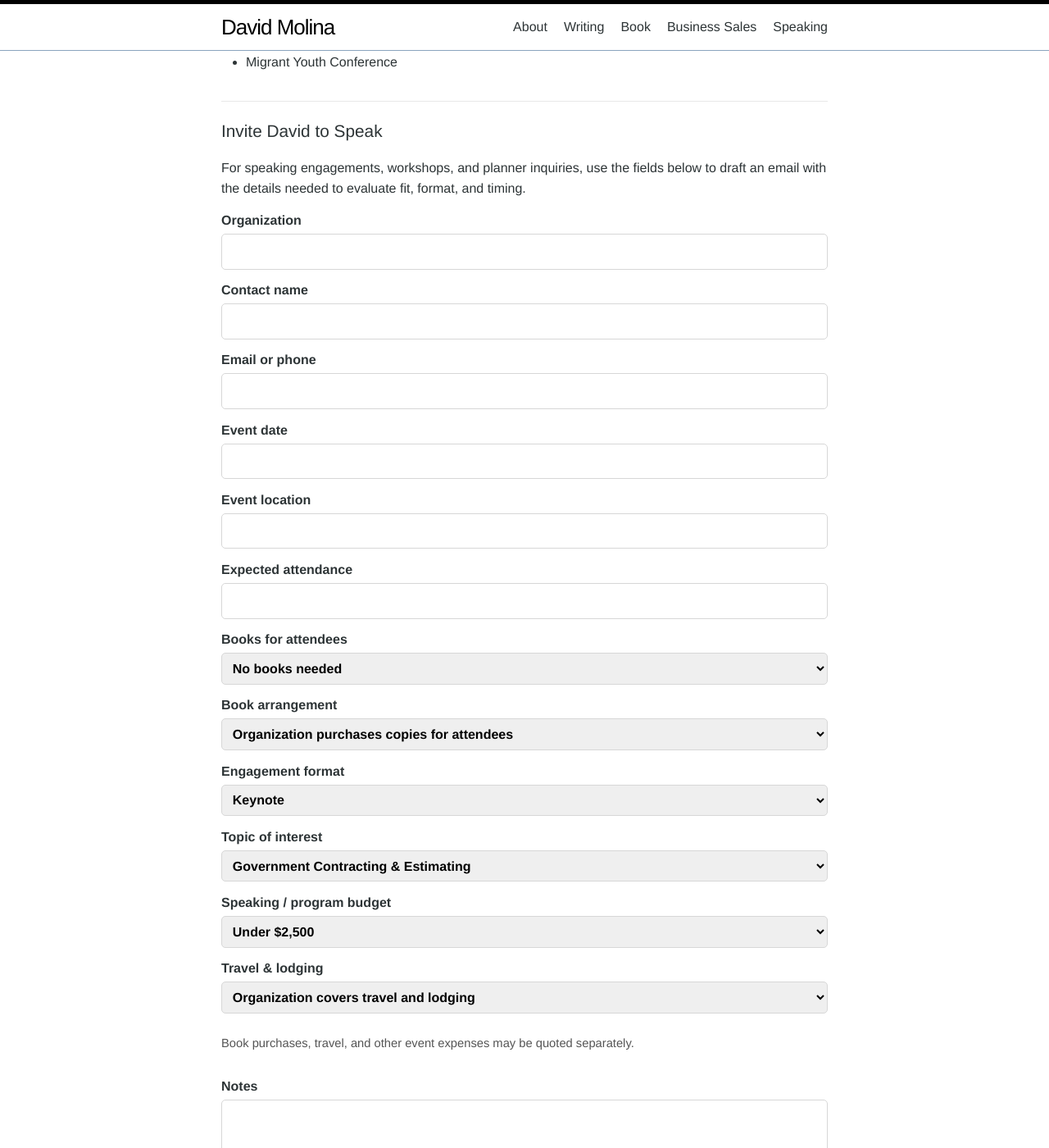
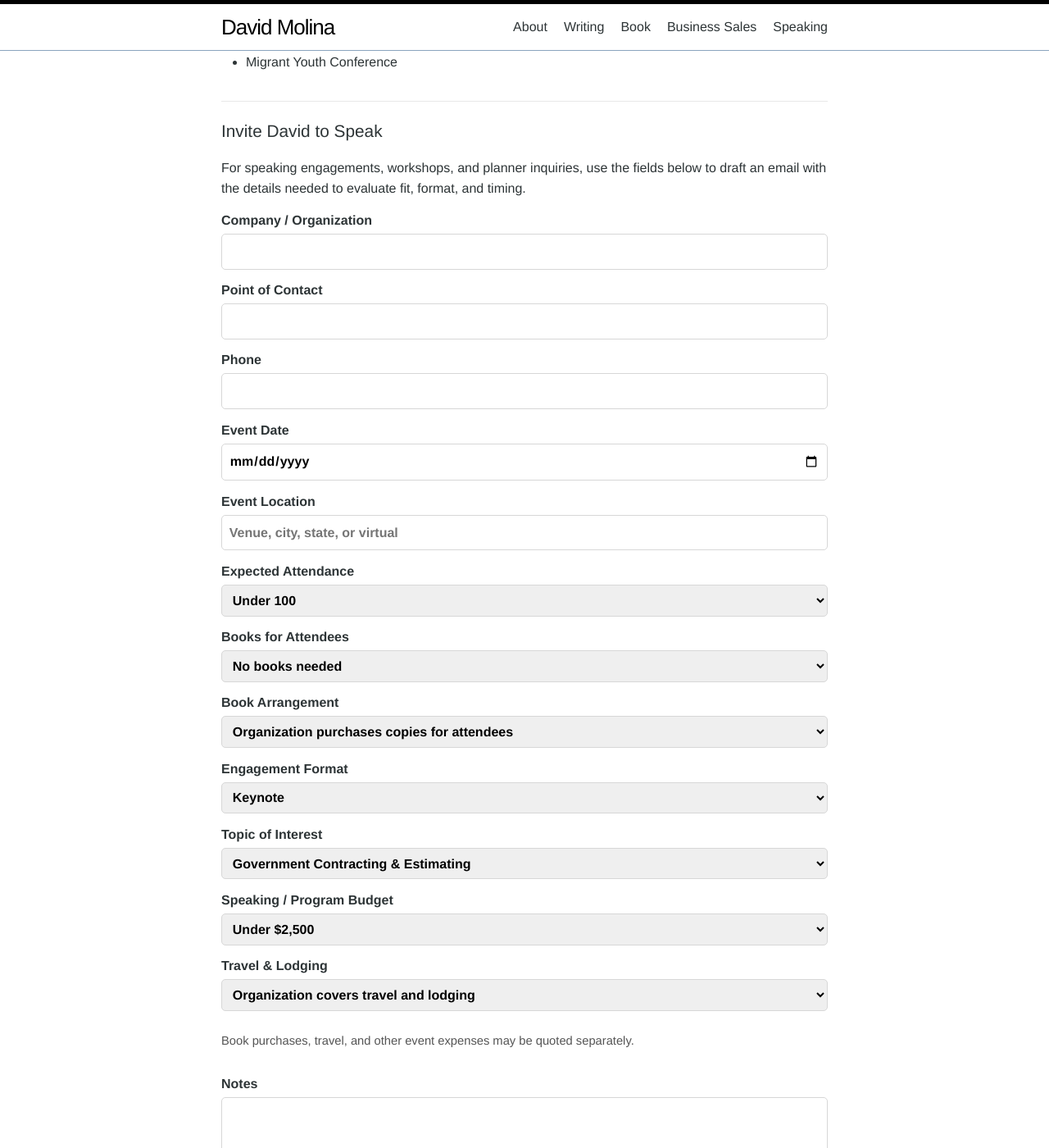
Before and after one commit to davidmolina/davidmolina.github.io, a Jekyll site: the page built from speaking.md, in a window 1280 px wide and 1400 px high, scrolled down 2665 px. Shown: the whole window at 82% size. Built offline with Jekyll 4.4.1, drawn with Linux system fonts in a browser that asks for light colours.

Commit message:
[speaking] refine inquiry form and SEO

```diff
--- a/_includes/head.html
+++ b/_includes/head.html
@@ -6,5 +6,21 @@
   <link rel="stylesheet" href="{{ "/css/main.css" | prepend: site.baseurl }}">
   <link rel="alternate" type="application/rss+xml" title="{{ site.title }}" href="{{ "/feed.xml" | absolute_url }}">
 
-  {% seo %}
+  {% if page.seo_title %}
+    {% assign seo_description = page.description | default: site.description | strip %}
+    <title>{{ page.seo_title | escape }}</title>
+    <meta name="description" content="{{ seo_description | escape }}" />
+    <meta property="og:title" content="{{ page.seo_title | escape }}" />
+    <meta property="og:description" content="{{ seo_description | escape }}" />
+    <link rel="canonical" href="{{ page.url | absolute_url }}" />
+    <meta property="og:url" content="{{ page.url | absolute_url }}" />
+    <meta property="og:site_name" content="{{ site.title | escape }}" />
+    <meta property="og:type" content="website" />
+    <meta name="twitter:card" content="summary" />
+    <meta property="twitter:title" content="{{ page.seo_title | escape }}" />
+    <script type="application/ld+json">
+{"@context":"https://schema.org","@type":"WebPage","author":{"@type":"Person","name":{{ page.author | default: site.author | jsonify }}},"description":{{ seo_description | jsonify }},"headline":{{ page.seo_title | jsonify }},"url":{{ page.url | absolute_url | jsonify }}}</script>
+  {% else %}
+    {% seo %}
+  {% endif %}
 </head>
--- a/speaking.md
+++ b/speaking.md
@@ -259,33 +260,40 @@ redirect_from:
     <h2 id="inquiry-heading">Invite David to Speak</h2>
     <p>For speaking engagements, workshops, and planner inquiries, use the fields below to draft an email with the details needed to evaluate fit, format, and timing.</p>
 
-    <form class="speaking-form" action="mailto:david@molinas.co" method="post" enctype="text/plain">
-      <label>Organization
-        <input type="text" name="Organization">
+    <form class="speaking-form" id="speaking-inquiry-form" action="mailto:david@molinas.co" method="post" enctype="text/plain">
+      <label>Company / Organization
+        <input type="text" name="Company / Organization">
       </label>
 
-      <label>Contact name
-        <input type="text" name="Contact name">
+      <label>Point of Contact
+        <input type="text" name="Point of Contact">
       </label>
 
-      <label>Email or phone
-        <input type="text" name="Email or phone">
+      <label>Phone
+        <input type="tel" name="Phone">
       </label>
 
-      <label>Event date
-        <input type="text" name="Event date">
+      <label>Event Date
+        <input type="date" name="Event Date">
       </label>
 
-      <label>Event location
-        <input type="text" name="Event location">
+      <label>Event Location
+        <input type="text" name="Event Location" placeholder="Venue, city, state, or virtual">
       </label>
 
-      <label>Expected attendance
-        <input type="text" name="Expected attendance">
+      <label>Expected Attendance
+        <select name="Expected Attendance">
+          <option>Under 100</option>
+          <option>100-250</option>
+          <option>250-500</option>
+          <option>500-1500</option>
+          <option>1500-2500</option>
+          <option>2500+</option>
+        </select>
       </label>
 
-      <label>Books for attendees
-        <select name="Books for attendees">
+      <label>Books for Attendees
+        <select name="Books for Attendees">
           <option>No books needed</option>
           <option>Interested - quantity TBD</option>
           <option>10-24 copies</option>
@@ -296,8 +304,8 @@ redirect_from:
         </select>
       </label>
 
-      <label>Book arrangement
-        <select name="Book arrangement">
+      <label>Book Arrangement
+        <select name="Book Arrangement">
           <option>Organization purchases copies for attendees</option>
           <option>Interested in on-site book sales</option>
           <option>Interested in signed copies</option>
@@ -305,8 +313,8 @@ redirect_from:
         </select>
       </label>
 
-      <label>Engagement format
-        <select name="Engagement format">
+      <label>Engagement Format
+        <select name="Engagement Format">
           <option>Keynote</option>
           <option>Workshop</option>
           <option>Panel</option>
@@ -315,8 +323,8 @@ redirect_from:
         </select>
       </label>
 
-      <label>Topic of interest
-        <select name="Topic of interest">
+      <label>Topic of Interest
+        <select name="Topic of Interest">
           <option>Government Contracting &amp; Estimating</option>
           <option>Leadership &amp; Entrepreneurship</option>
           <option>Veterans &amp; Technology</option>
@@ -325,8 +333,8 @@ redirect_from:
         </select>
       </label>
 
-      <label>Speaking / program budget
-        <select name="Speaking / program budget">
+      <label>Speaking / Program Budget
+        <select name="Speaking / Program Budget">
           <option>Under $2,500</option>
           <option>$2,500-$5,000</option>
           <option>$5,000-$10,000</option>
@@ -336,8 +344,8 @@ redirect_from:
         </select>
       </label>
 
-      <label>Travel &amp; lodging
-        <select name="Travel and lodging">
+      <label>Travel &amp; Lodging
+        <select name="Travel and Lodging">
           <option>Organization covers travel and lodging</option>
           <option>Organization covers travel only</option>
           <option>Organization covers lodging only</option>
@@ -357,3 +365,31 @@ redirect_from:
     </form>
   </section>
 </main>
+
+<script>
+  (function () {
+    var form = document.getElementById("speaking-inquiry-form");
+
+    if (!form) {
+      return;
+    }
+
+    form.addEventListener("submit", function (event) {
+      event.preventDefault();
+
+      var data = new FormData(form);
+      var company = data.get("Company / Organization") || "Organization";
+      var location = data.get("Event Location") || "Event Location";
+      var attendance = data.get("Expected Attendance") || "Expected Attendance";
+      var topic = data.get("Topic of Interest") || "Topic of Interest";
+      var subject = "Speaking: " + company + " at " + location + " for " + attendance + " on " + topic;
+      var lines = [];
+
+      data.forEach(function (value, key) {
+        lines.push(key + ": " + value);
+      });
+
+      window.location.href = "mailto:david@molinas.co?subject=" + encodeURIComponent(subject) + "&body=" + encodeURIComponent(lines.join("\n"));
+    });
+  })();
+</script>
```
Also changed, not shown: other parts of speaking.md (+2 -1 lines).
